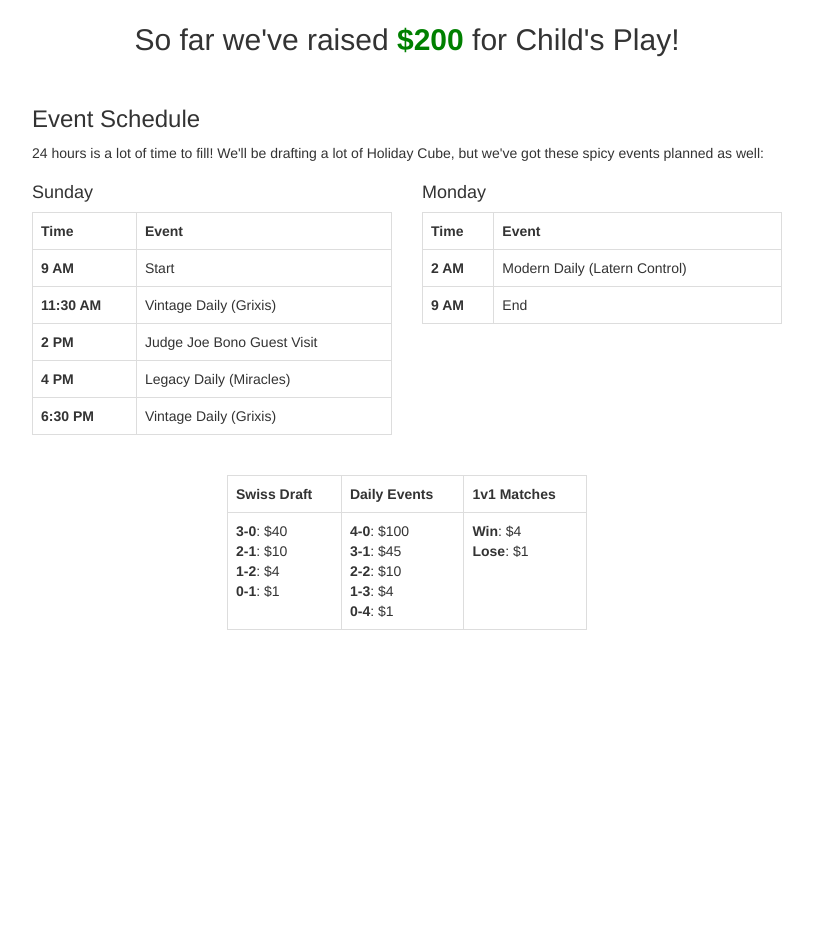
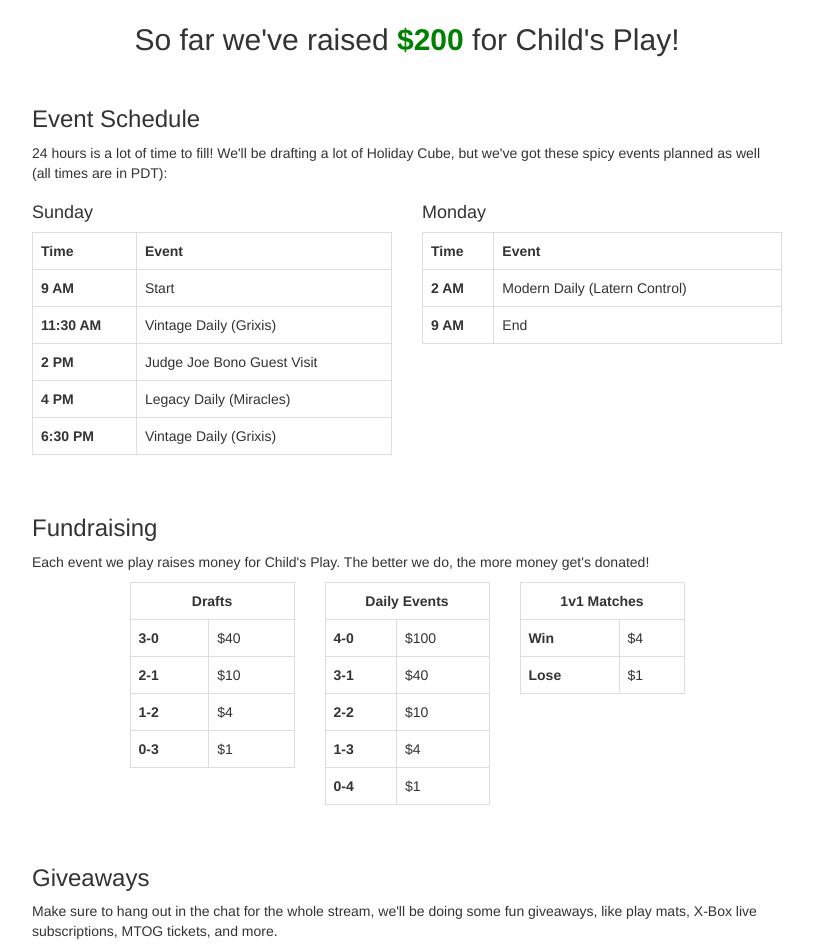
Before and after one commit to mge/dascripter.com, a plain HTML site: page index.html in a window 1280 px wide. Shown: the part 747-1698 px from the top of the page, without its empty margins (233-1046 px from the left). Before the commit the page ends 1397 px from the top, so only its background shows below. Drawn offline with nearby package versions, Linux system fonts and the light colour scheme.

Commit message:
Add content

```diff
--- a/index.html
+++ b/index.html
@@ -29,7 +29,7 @@
         <div class="col-sm-2"></div>
         <div class="col-sm-8">
           <h3>Event Schedule</h3>
-          <p>24 hours is a lot of time to fill!  We'll be drafting a lot of Holiday Cube, but we've got these spicy events planned as well:</p>
+          <p>24 hours is a lot of time to fill!  We'll be drafting a lot of Holiday Cube, but we've got these spicy events planned as well (all times are in PDT):</p>
         </div>
         <div class="col-sm-2"></div>
       </div>
@@ -84,36 +84,78 @@
         <div class="col-sm-2"></div>
       </div>
       <div class="row" style="margin-top:20px;">
-        <div class="col-sm-4"></div>
-        <div class="col-sm-4">
+        <div class="col-sm-2"></div>
+        <div class="col-sm-8">
+          <h3>Fundraising</h3>
+          <p>Each event we play raises money for Child's Play.  The better we do, the more money get's donated!</p>
+        </div>
+        <div class="col-sm-2"></div>
+      </div>
+      <div class="row">
+        <div class="col-sm-3"></div>
+        <div class="col-sm-2">
           <table class="table table-bordered">
             <tr>
-              <th>Swiss Draft</th>
-              <th>Daily Events</th>
-              <th>1v1 Matches</th>
+              <th colspan="2" class="text-center">Drafts</th>
             </tr>
             <tr>
-              <td>
-                <strong>3-0</strong>: $40 <br />
-                <strong>2-1</strong>: $10 <br />
-                <strong>1-2</strong>: $4 <br />
-                <strong>0-1</strong>: $1 <br />
-              </td>
-              <td>
-                <strong>4-0</strong>: $100 <br />
-                <strong>3-1</strong>: $45 <br />
-                <strong>2-2</strong>: $10 <br />
-                <strong>1-3</strong>: $4 <br />
-                <strong>0-4</strong>: $1 <br />
-              </td>
-              <td>
-                <strong>Win</strong>: $4 <br />
-                <strong>Lose</strong>: $1 <br />
-              </td>
+              <td><strong>3-0</strong></td><td>$40</td>
+            </tr>
+            <tr>
+              <td><strong>2-1</strong></td><td>$10</td>
+            </tr>
+            <tr>
+              <td><strong>1-2</strong></td><td>$4</td>
+            </tr>
+            <tr>
+              <td><strong>0-3</strong></td><td>$1</td>
             </tr>
           </table>
         </div>
-        <div class="col-sm-4"></div>
+        <div class="col-sm-2">
+          <table class="table table-bordered">
+            <tr>
+              <th colspan="2" class="text-center">Daily Events</th>
+            </tr>
+            <tr>
+              <td><strong>4-0</strong></td><td>$100</td>
+            </tr>
+            <tr>
+              <td><strong>3-1</strong></td><td>$40</td>
+            </tr>
+            <tr>
+              <td><strong>2-2</strong></td><td>$10</td>
+            </tr>
+            <tr>
+              <td><strong>1-3</strong></td><td>$4</td>
+            </tr>
+            <tr>
+              <td><strong>0-4</strong></td><td>$1</td>
+            </tr>
+          </table>
+        </div>
+        <div class="col-sm-2">
+            <table class="table table-bordered">
+            <tr>
+              <th colspan="2" class="text-center">1v1 Matches</th>
+            </tr>
+            <tr>
+              <td><strong>Win</strong></td><td>$4</td>
+            </tr>
+            <tr>
+              <td><strong>Lose</strong></td><td>$1</td>
+            </tr>
+          </table>
+        </div>
+        <div class="col-sm-3"></div>
+      </div>
+      <div class="row" style="margin-top:20px;">
+        <div class="col-sm-2"></div>
+        <div class="col-sm-8">
+          <h3>Giveaways</h3>
+          <p>Make sure to hang out in the chat for the whole stream, we'll be doing some fun giveaways, like play mats, X-Box live subscriptions, MTOG tickets, and more.</p>
+        </div>
+        <div class="col-sm-2"></div>
       </div>
     </div>
   </body>
```
